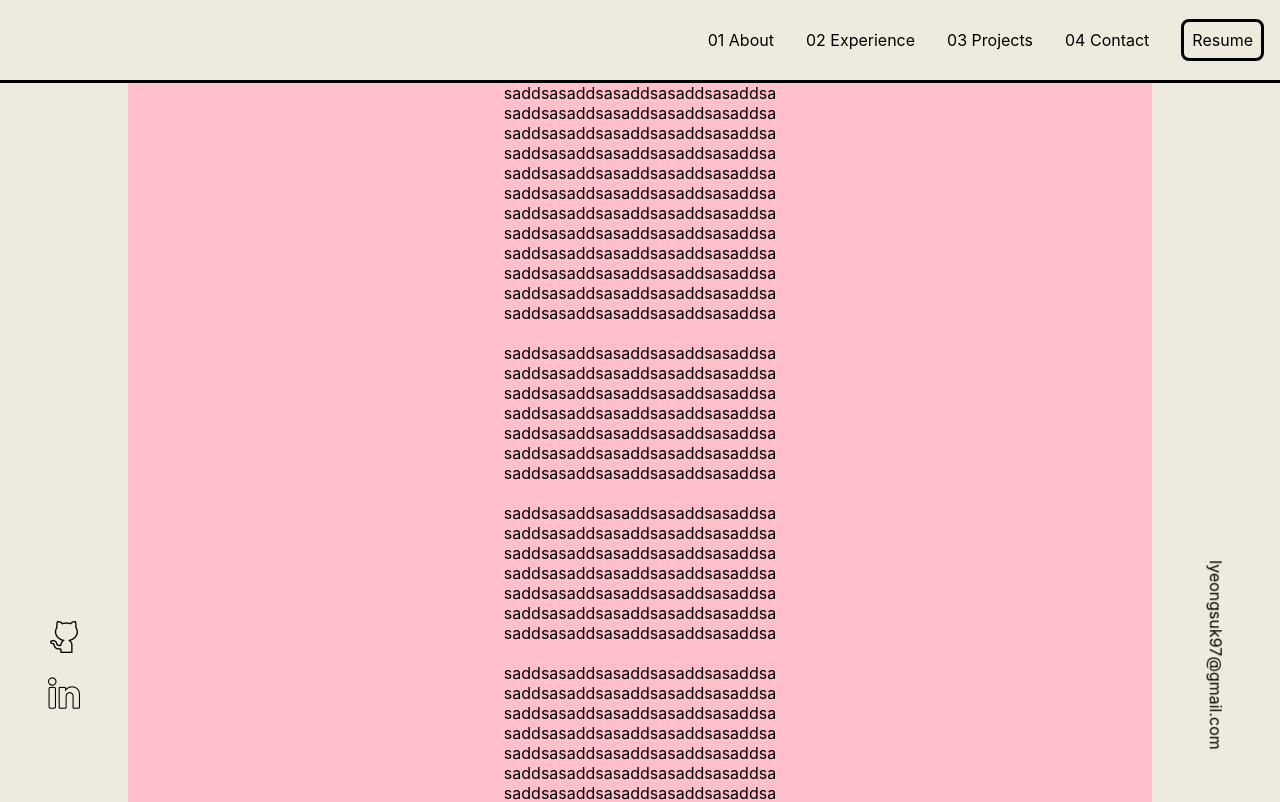
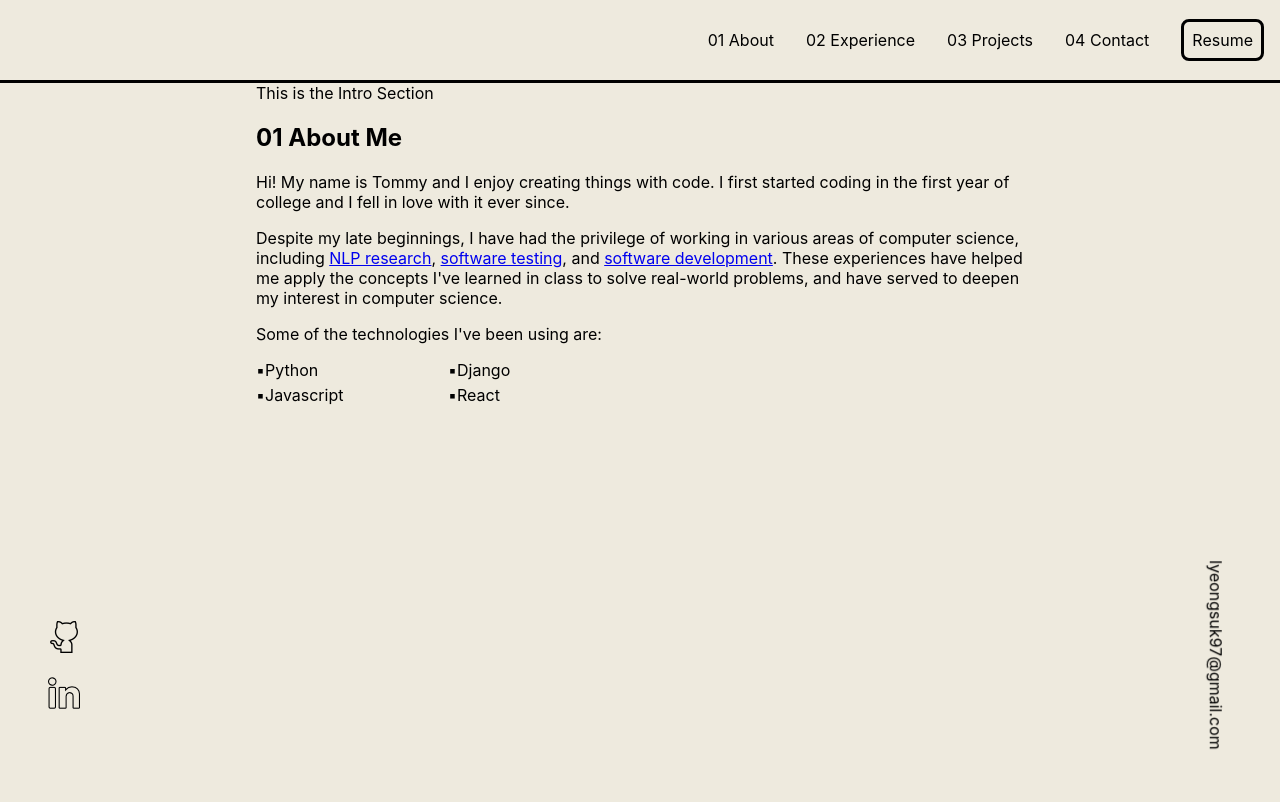
Before and after one commit to lysmm203/personal-portfolio, a React (Create React App) app: page / in a window 1280 px wide. Shown: the top 802 px of the page. Built offline with nearby package versions, Linux system fonts and the light colour scheme.

Commit message:
add the raw content of the first section and add grid for the skill table

```diff
--- a/src/App.css
+++ b/src/App.css
@@ -5,10 +5,9 @@ html{
 }
 
 ul{
-  list-style-type: none;
   margin: 0px;
   padding: 0px;
-
+  list-style-type: none;
 }
 
 .content{
@@ -36,10 +35,10 @@ ul{
 }
 
 .padding-div{
-  display: flex;
-  background-color: pink;
-  width: 80vw;
+  display: block;
+  width: 60vw;
   justify-content: center;
+  padding: 0 10vw;
 }
 
 .wrapper{
@@ -56,6 +55,7 @@ ul{
 }
 
 .sidebar-elements{
+
   position: fixed;
   transform: translateY(-5rem);
 }
@@ -97,3 +97,18 @@ ul{
 .button:hover{
   background-color: #D7D1C4;
 }
+
+.section{
+  text-align: left;
+
+}
+
+
+.skill-table{
+  list-style-type: "\025AA";
+  list-style-position: inside;
+  width: 50%;
+  display: grid;
+  grid-template-columns: repeat(2, 1fr);
+  row-gap: 5px;
+}
--- a/src/App.js
+++ b/src/App.js
@@ -3,6 +3,7 @@ import './App.css';
 import Navbar from "./components/navbar";
 import Intro from "./components/intro"
 import Body from "./components/body"
+import AboutMe from "./components/about_me"
 import {LeftSidebar, RightSidebar} from "./components/sidebar"
 
 function App() {
@@ -13,6 +14,7 @@ function App() {
               <LeftSidebar/>
               <Body>
                   <Intro/>
+                  <AboutMe/>
               </Body>
               <RightSidebar/>
           </div>
--- /dev/null
+++ b/src/components/about_me.js
@@ -0,0 +1,33 @@
+export default function AboutMe(){
+    return (
+        <div>
+            <h2>01 About Me</h2>
+            <p>Hi! My name is Tommy and I enjoy creating things with code. I first started coding in the first
+            year of college and I fell in love with it ever since.
+            </p>
+            <p>
+            Despite my late beginnings, I have had the privilege of working in various areas of computer science,
+            including <a href={"http://news-archive.anglophonechile.org/"}>NLP research</a>
+            , <a href={"https://www.line-45.com/"}>software testing</a>
+            , and <a href={"https://www.goodyear.com/"}>software development</a>.
+            These experiences have helped me apply the concepts I've learned in class to solve real-world problems,
+            and have served to deepen my interest in computer science.
+            </p>
+
+            <p>Some of the technologies I've been using are:</p>
+
+            <ul className={"skill-table"}>
+                <li className={"skill-item"}>Python</li>
+                <li className={"skill-item"}>Django</li>
+                <li className={"skill-item"}>Javascript</li>
+                <li className={"skill-item"}>React</li>
+            </ul>
+
+
+
+
+
+
+        </div>
+    )
+}
--- a/src/components/intro.js
+++ b/src/components/intro.js
@@ -4,143 +4,7 @@ export default function Intro(){
 
     return (
         <div>
-            saddsasaddsasaddsasaddsasaddsa
-            <br/>
-            saddsasaddsasaddsasaddsasaddsa
-            <br/>saddsasaddsasaddsasaddsasaddsa
-            <br/>
-            saddsasaddsasaddsasaddsasaddsa
-            <br/>saddsasaddsasaddsasaddsasaddsa
-            <br/>
-            saddsasaddsasaddsasaddsasaddsa
-            <br/>saddsasaddsasaddsasaddsasaddsa
-            <br/>
-            saddsasaddsasaddsasaddsasaddsa
-            <br/>saddsasaddsasaddsasaddsasaddsa
-            <br/>
-            saddsasaddsasaddsasaddsasaddsa
-            <br/>saddsasaddsasaddsasaddsasaddsa
-            <br/>
-            saddsasaddsasaddsasaddsasaddsa
-            <br/><br/>
-            saddsasaddsasaddsasaddsasaddsa
-            <br/>saddsasaddsasaddsasaddsasaddsa
-            <br/>
-            saddsasaddsasaddsasaddsasaddsa
-            <br/>saddsasaddsasaddsasaddsasaddsa
-            <br/>
-            saddsasaddsasaddsasaddsasaddsa
-            <br/>saddsasaddsasaddsasaddsasaddsa
-            <br/>
-            saddsasaddsasaddsasaddsasaddsa
-            <br/><br/>
-            saddsasaddsasaddsasaddsasaddsa
-            <br/>saddsasaddsasaddsasaddsasaddsa
-            <br/>
-            saddsasaddsasaddsasaddsasaddsa
-            <br/>saddsasaddsasaddsasaddsasaddsa
-            <br/>
-            saddsasaddsasaddsasaddsasaddsa
-            <br/>saddsasaddsasaddsasaddsasaddsa
-            <br/>
-            saddsasaddsasaddsasaddsasaddsa
-            <br/><br/>
-            saddsasaddsasaddsasaddsasaddsa
-            <br/>saddsasaddsasaddsasaddsasaddsa
-            <br/>
-            saddsasaddsasaddsasaddsasaddsa
-            <br/>saddsasaddsasaddsasaddsasaddsa
-            <br/>
-            saddsasaddsasaddsasaddsasaddsa
-            <br/>saddsasaddsasaddsasaddsasaddsa
-            <br/>
-            saddsasaddsasaddsasaddsasaddsa
-            <br/><br/>
-            saddsasaddsasaddsasaddsasaddsa
-            <br/>saddsasaddsasaddsasaddsasaddsa
-            <br/>
-            saddsasaddsasaddsasaddsasaddsa
-            <br/>saddsasaddsasaddsasaddsasaddsa
-            <br/>
-            saddsasaddsasaddsasaddsasaddsa
-            <br/>saddsasaddsasaddsasaddsasaddsa
-            <br/>
-            saddsasaddsasaddsasaddsasaddsa
-            <br/><br/>
-            saddsasaddsasaddsasaddsasaddsa
-            <br/>saddsasaddsasaddsasaddsasaddsa
-            <br/>
-            saddsasaddsasaddsasaddsasaddsa
-            <br/>saddsasaddsasaddsasaddsasaddsa
-            <br/>
-            saddsasaddsasaddsasaddsasaddsa
-            <br/>saddsasaddsasaddsasaddsasaddsa
-            <br/>
-            saddsasaddsasaddsasaddsasaddsa
-            <br/><br/>
-            saddsasaddsasaddsasaddsasaddsa
-            <br/>saddsasaddsasaddsasaddsasaddsa
-            <br/>
-            saddsasaddsasaddsasaddsasaddsa
-            <br/>saddsasaddsasaddsasaddsasaddsa
-            <br/>
-            saddsasaddsasaddsasaddsasaddsa
-            <br/>saddsasaddsasaddsasaddsasaddsa
-            <br/>
-            saddsasaddsasaddsasaddsasaddsa
-            <br/><br/>
-            saddsasaddsasaddsasaddsasaddsa
-            <br/>saddsasaddsasaddsasaddsasaddsa
-            <br/>
-            saddsasaddsasaddsasaddsasaddsa
-            <br/>saddsasaddsasaddsasaddsasaddsa
-            <br/>
-            saddsasaddsasaddsasaddsasaddsa
-            <br/>saddsasaddsasaddsasaddsasaddsa
-            <br/>
-            saddsasaddsasaddsasaddsasaddsa
-            <br/><br/>
-            saddsasaddsasaddsasaddsasaddsa
-            <br/><br/>
-            saddsasaddsasaddsasaddsasaddsa
-            <br/>saddsasaddsasaddsasaddsasaddsa
-            <br/>
-            saddsasaddsasaddsasaddsasaddsa
-            <br/>saddsasaddsasaddsasaddsasaddsa
-            <br/>
-            saddsasaddsasaddsasaddsasaddsa
-            <br/>saddsasaddsasaddsasaddsasaddsa
-            <br/>
-            saddsasaddsasaddsasaddsasaddsa
-            <br/><br/>
-            saddsasaddsasaddsasaddsasaddsa
-            <br/><br/>
-            saddsasaddsasaddsasaddsasaddsa
-            <br/>saddsasaddsasaddsasaddsasaddsa
-            <br/>
-            saddsasaddsasaddsasaddsasaddsa
-            <br/>saddsasaddsasaddsasaddsasaddsa
-            <br/>
-            saddsasaddsasaddsasaddsasaddsa
-            <br/>saddsasaddsasaddsasaddsasaddsa
-            <br/>
-            saddsasaddsasaddsasaddsasaddsa
-            <br/><br/>
-            saddsasaddsasaddsasaddsasaddsa
-            <br/><br/>
-            saddsasaddsasaddsasaddsasaddsa
-            <br/>saddsasaddsasaddsasaddsasaddsa
-            <br/>
-            saddsasaddsasaddsasaddsasaddsa
-            <br/>saddsasaddsasaddsasaddsasaddsa
-            <br/>
-            saddsasaddsasaddsasaddsasaddsa
-            <br/>saddsasaddsasaddsasaddsasaddsa
-            <br/>
-            saddsasaddsasaddsasaddsasaddsa
-            <br/><br/><br/>
-
-
+            This is the Intro Section
         </div>
     )
 
```
